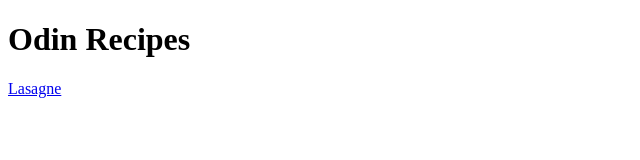
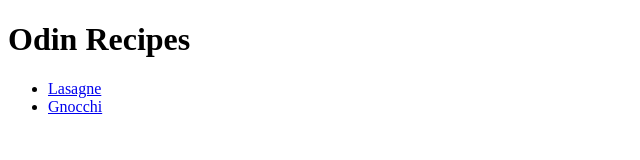
Before and after one commit to FZollR/odin-recipes, a plain HTML site: page index.html in a window 1280 px wide. Shown: the whole page, without its empty margins (0-640 px from the left). Drawn offline with Linux system fonts and the light colour scheme.

Commit message:
New recipe added

```diff
--- a/index.html
+++ b/index.html
@@ -6,6 +6,7 @@
     </head>
     <body>
         <h1> Odin Recipes</h1>
-        <a href = ./recipes/lasagne.html > Lasagne  </a>
+       <ul> <li> <a href = ./recipes/lasagne.html > Lasagne  </a> </li>
+        <li> <a href = ./recipes/gnocchi.html > Gnocchi </a></ul> </li>
     </body>
 </html>
```
Also changed, not shown: images/gnocchiú.jpg (added).
